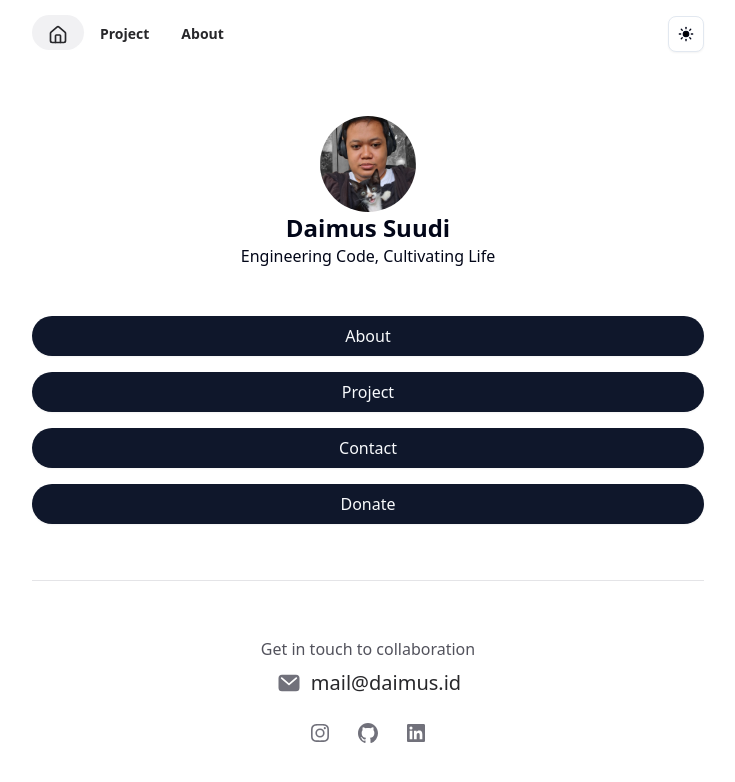
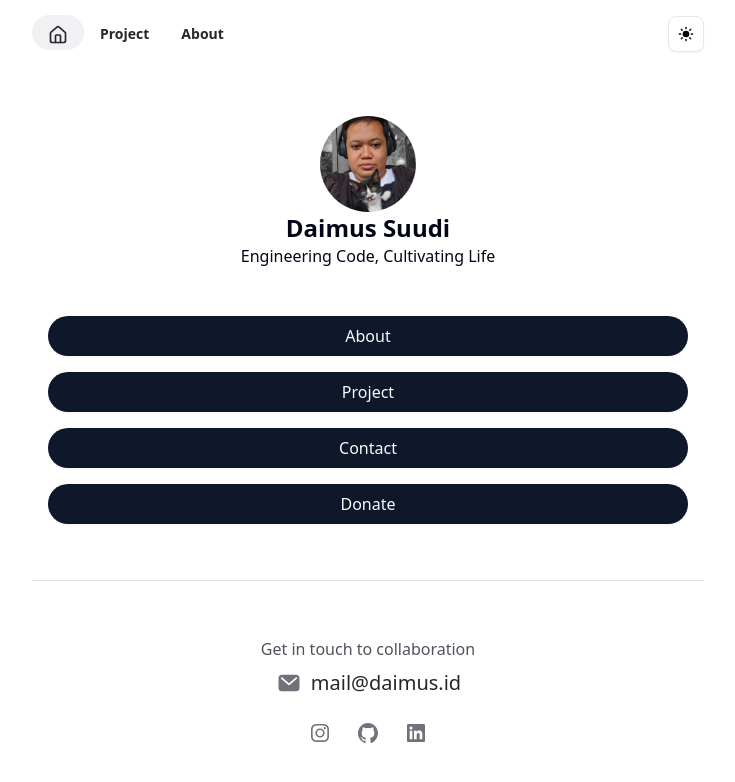
Before and after one commit to daimus/daimus.id, a Next.js app: page / in a window 1280 px wide. Shown: the top 782 px of the page, without its empty margins (272-1007 px from the left). Built offline with nearby package versions, Linux system fonts and the light colour scheme.

Commit message:
fix: content to close to border on sm

```diff
--- a/src/app/layout.tsx
+++ b/src/app/layout.tsx
@@ -37,7 +37,7 @@ export default function RootLayout({
         >
             <Navbar />
             <div className="container mx-auto max-w-2xl flex flex-col">
-                <main className="flex-1">
+                <main className="flex-1 mx-4">
                     {children}
                 </main>
                 <Footer />
```
